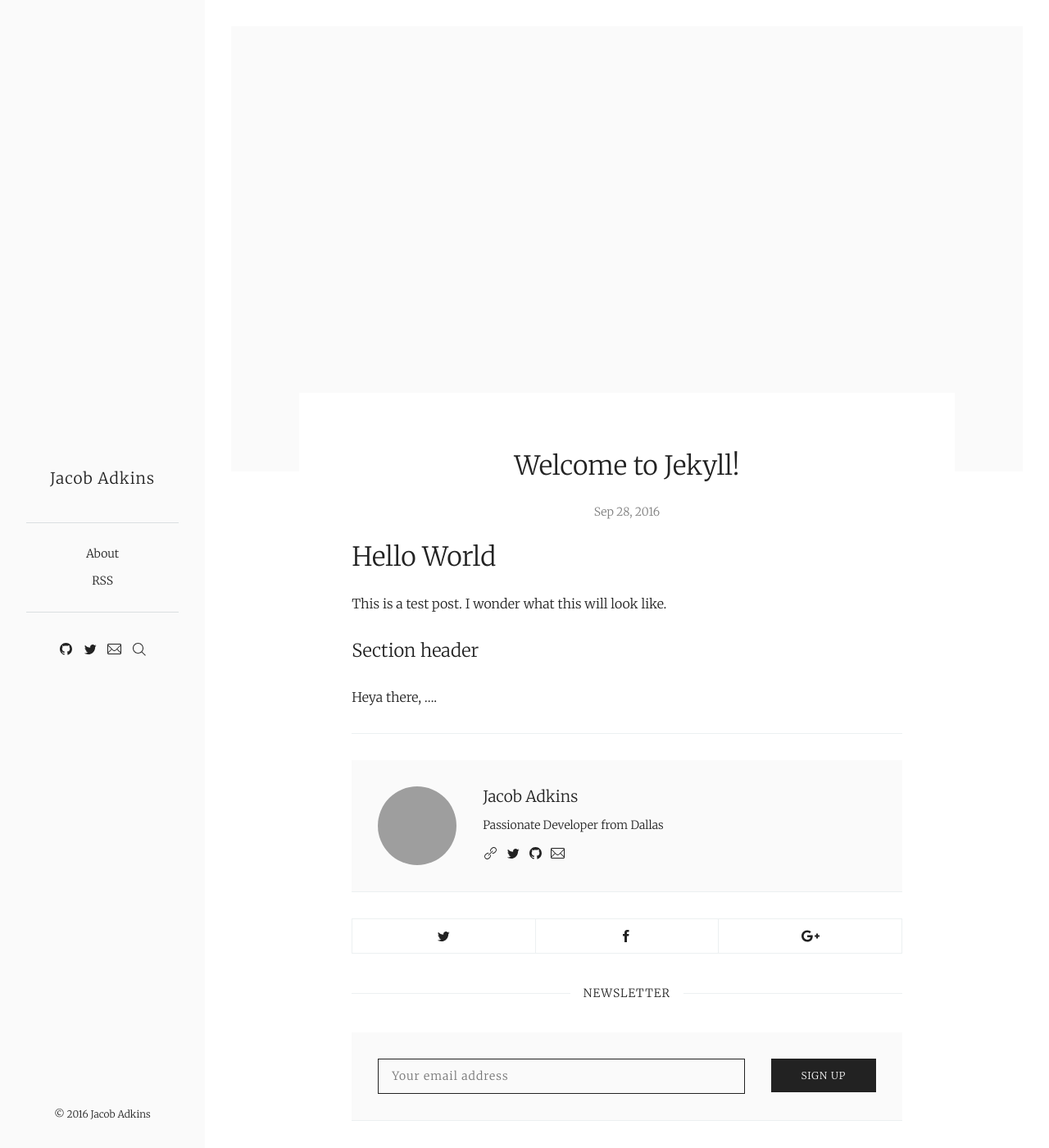
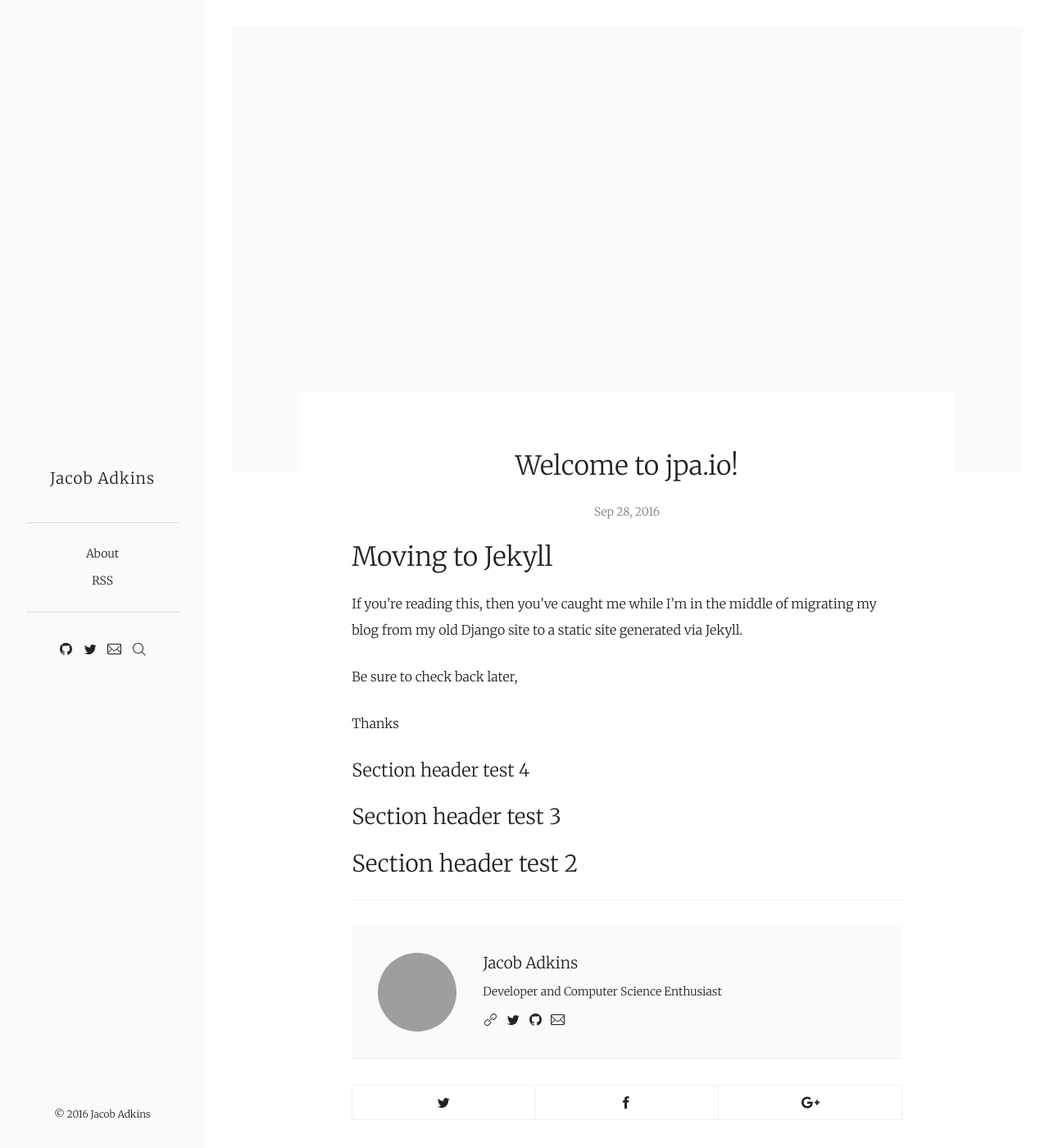
Before and after one commit to jpadkins/old_jpadkins.github.io, a Jekyll site: the page built from _posts/2016-9-28-welcome-to-jekyll.md, in a window 1280 px wide and 1400 px high. Shown: the whole window at 82% size. Built offline with Jekyll 4.4.1, drawn with Linux system fonts in a browser that asks for light colours; comment, search, counter and statistics services are not loaded; grey boxes are pictures that could not be loaded.

Commit message:
fixed placeholder article

```diff
--- a/_config.yml
+++ b/_config.yml
@@ -46,7 +46,7 @@ defaults:
 authors:
   jacob:
     name:             Jacob Adkins
-    bio:              Passionate Developer from Dallas
+    bio:              Developer and Computer Science Enthusiast
     gravatar:         http://www.gravatar.com/avatar/85b220f00d20e713a89b9e9ffddb560f?s=300
     email:            jacobpadkins@gmail.com
     website:          jpa.io
--- a/_posts/2016-9-28-welcome-to-jekyll.md
+++ b/_posts/2016-9-28-welcome-to-jekyll.md
@@ -1,16 +1,24 @@
 ---
 layout: post
-title: Welcome to Jekyll!
+title: Welcome to jpa.io!
 featured: true
 author: jacob
 ---
 
 
-# Hello World
+# Moving to Jekyll
 
-This is a test post.
-I wonder what this will look like.
+If you're reading this, then you've caught me while
+I'm in the middle of migrating my blog from my old
+Django site to a static site generated via Jekyll.
 
-#### Section header
+Be sure to check back later,
 
-Heya there, ....
+Thanks
+
+
+#### Section header test 4
+
+### Section header test 3
+
+## Section header test 2
```
Also changed, not shown: 4 other files.
